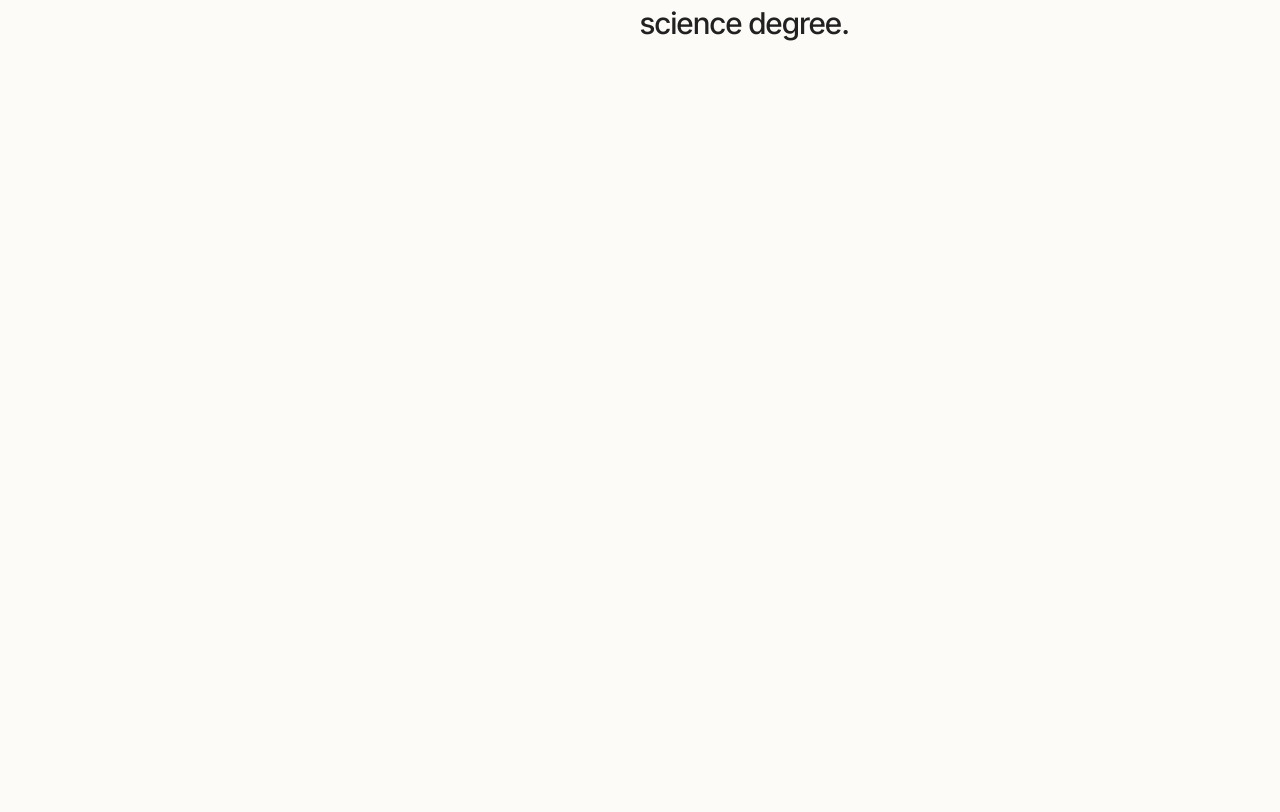
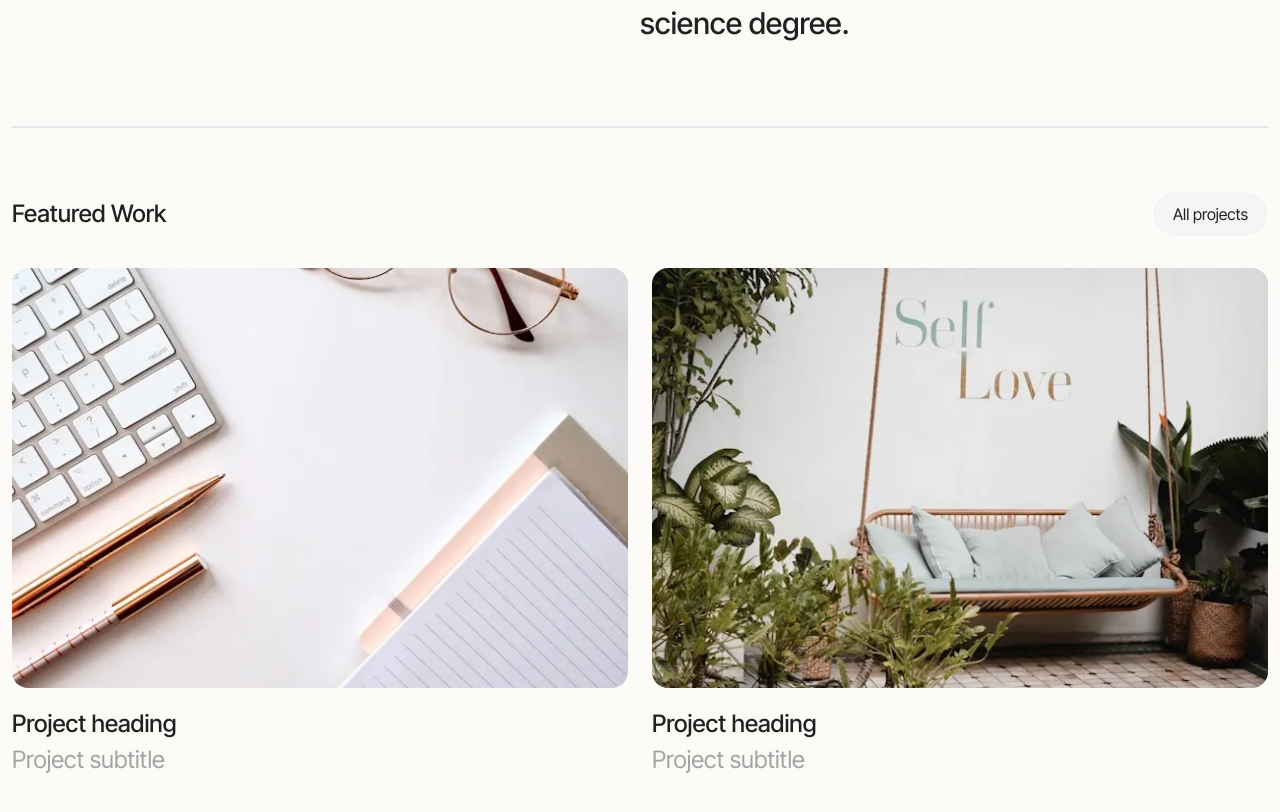
Before and after one commit to TheAnasObaid/theanasobaid.github.io, a React (Vite) app: page / in a window 1280 px wide. Shown: the part 1540-2352 px from the top of the page. Before the commit the page ends 1586 px from the top, so only its background shows below. Built offline with nearby package versions, Linux system fonts and the light colour scheme.

Commit message:
Build the projects section

```diff
--- /dev/null
+++ b/src/components/Work.tsx
@@ -0,0 +1,48 @@
+import image1 from "../assets/project1.webp";
+import image2 from "../assets/project2.webp";
+
+const Work = () => {
+  return (
+    <div className="border-t-2 pt-16 mt-20 ">
+      <div className="flex justify-between items-center mb-8">
+        <h2 className="text-xl md:text-2xl font-medium">Featured Work</h2>
+        <a
+          className="p-2.5 px-5 rounded-full justify-center items-center bg-neutral-100 gap-3 ring-1 ring-white"
+          href="/work"
+        >
+          All projects
+        </a>
+      </div>
+      <div className="grid grid-cols-1 md:grid-cols-2 grid-rows-1 gap-y-12 gap-6 mb-20">
+        <div>
+          <img
+            className="rounded-2xl mb-5 h-52 md:h-[420px] w-full object-cover"
+            src={image1}
+            alt=""
+          />
+          <h3 className="text-xl md:text-2xl font-medium mb-1">
+            Project heading
+          </h3>
+          <p className="text-xl md:text-2xl text-neutral-400">
+            Project subtitle
+          </p>
+        </div>
+        <div>
+          <img
+            className="rounded-2xl mb-5 h-52 md:h-[420px] w-full object-cover"
+            src={image2}
+            alt=""
+          />
+          <h3 className="text-xl md:text-2xl font-medium mb-1">
+            Project heading
+          </h3>
+          <p className="text-xl md:text-2xl text-neutral-400">
+            Project subtitle
+          </p>
+        </div>
+      </div>
+    </div>
+  );
+};
+
+export default Work;
--- a/src/pages/HomePage.tsx
+++ b/src/pages/HomePage.tsx
@@ -1,11 +1,13 @@
 import About from "../components/About";
 import Hero from "../components/Hero";
+import Work from "../components/Work";
 
 const HomePage = () => {
   return (
     <>
       <Hero />
       <About />
+      <Work />
     </>
   );
 };
```
Also changed, not shown: src/assets/project1.webp (added), src/assets/project2.webp (added).
